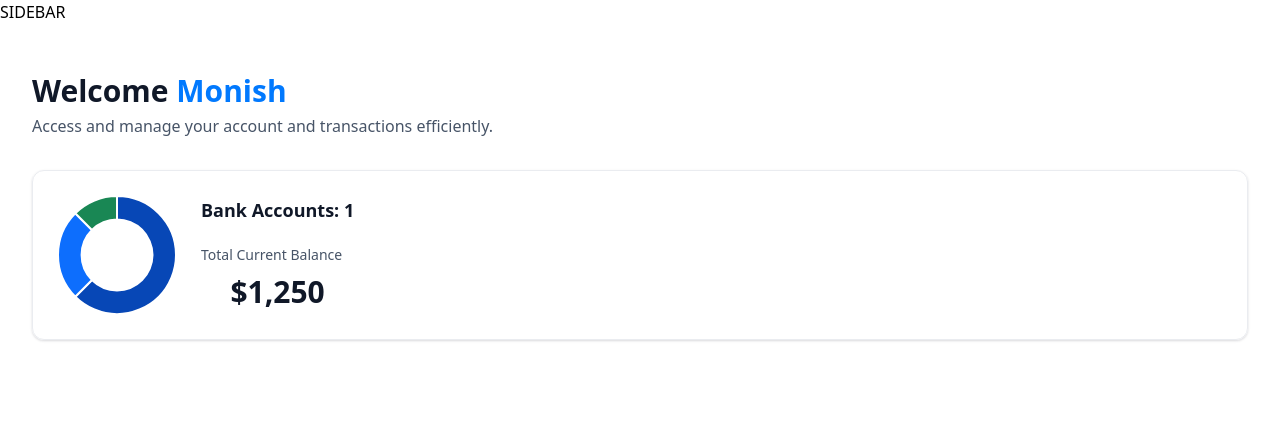
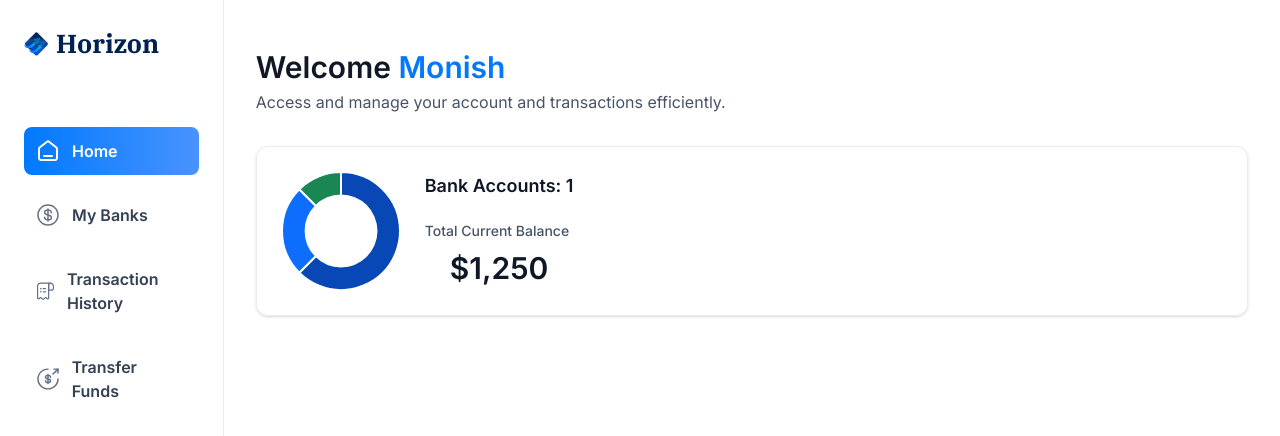
Before and after one commit to mon7792/ccbanking, a Next.js app: page / in a window 1280 px wide. Shown: the top 436 px of the page. Built offline with nearby package versions, Linux system fonts and the light colour scheme.

Commit message:
added left and mobile sidebar

```diff
--- a/app/(root)/layout.tsx
+++ b/app/(root)/layout.tsx
@@ -1,12 +1,30 @@
+import MobileNav from "@/components/MobileNav";
+import Sidebar from "@/components/Sidebar";
+import Image from "next/image";
+
 export default function RootLayout({
   children,
 }: Readonly<{
   children: React.ReactNode;
 }>) {
+
+  const loggedIn = {
+    firstName: "Monish",
+    lastName: "K",
+  };
   return (
-    <main>
-      SIDEBAR
-      {children}
+    <main className="flex h-screen w-full font-inter">
+      <Sidebar user={loggedIn} />
+
+      <div className="flex size-full flex-col">
+        <div className="root-layout">
+          <Image src="/icons/logo.svg" alt="menu icon" width={30} height={30}/>
+          <div>
+            <MobileNav user={loggedIn} />
+          </div>
+        </div>
+        {children}
+      </div>
     </main>
   );
 }
--- /dev/null
+++ b/components/MobileNav.tsx
@@ -0,0 +1,63 @@
+"use client";
+import {
+    Sheet,
+    SheetClose,
+    SheetContent,
+    SheetDescription,
+    SheetHeader,
+    SheetTitle,
+    SheetTrigger,
+} from "@/components/ui/sheet"
+import Image from "next/image";
+import Link from "next/link";
+
+import { sidebarLinks } from "@/constants";
+import { usePathname } from "next/navigation";
+import { cn } from "@/lib/utils";
+
+const MobileNav = ({ user }: MobileNavProps) => {
+    const pathname = usePathname();
+    return (
+        <section className="w-full max-w-[264px]">
+            <Sheet>
+                <SheetTrigger>
+                    <Image src="/icons/hamburger.svg" alt="menu" width={30} height={30} className="cursor-pointer" />
+                </SheetTrigger>
+                <SheetContent side="left" className="border-none bg-white">
+                    <Link href="/" className="cursor-pointer flex items-center gap-1 px-4">
+                        <Image src="/icons/logo.svg" alt="Horizon Logo" width={34} height={34} />
+                        <h1 className="text-26 font-ibm-plex-serif font-bold text-black-1">Horizon</h1>
+                    </Link>
+
+                    <div className="mobilenav-sheet">
+                        <SheetClose asChild>
+                            <nav className="flex h-full flex-col gap-6 pt-16 text-white">
+                                {sidebarLinks.map((item, i) => {
+                                    const isActive = pathname === item.route || pathname.startsWith(`${item.route}/`);
+                                    return (
+                                        <SheetClose asChild key={item.label}>
+                                            <Link href={item.route} key={item.label} className={cn('mobilenav-sheet_close w-full', {
+                                                'bg-bank-gradient': isActive,
+                                            })}>
+                                                <Image src={item.imgURL} alt={item.label} width={20} height={20} className={cn({ 'brightness-[3] invert-0': isActive })} />
+                                                <p className={cn('text-16 font-semibold text-black-2', {
+                                                    'text-white': isActive,
+                                                })}>{item.label}</p>
+                                            </Link>
+                                            USER
+                                        </SheetClose>
+                                    );
+                                })}
+                            </nav>
+                        </SheetClose>
+                        FOOTER
+                    </div>
+
+
+                </SheetContent>
+            </Sheet>
+        </section>
+    );
+}
+
+export default MobileNav;
--- /dev/null
+++ b/components/RightSidebar.tsx
@@ -0,0 +1,4 @@
+const RightSidebar = () => {
+}
+
+export default RightSidebar;
--- /dev/null
+++ b/components/Sidebar.tsx
@@ -0,0 +1,42 @@
+"use client";
+
+import { sidebarLinks } from "@/constants";
+import { cn } from "@/lib/utils";
+import Image from "next/image";
+import Link from "next/link";
+import { usePathname } from "next/navigation";
+
+const Sidebar = ({ user }: SiderbarProps) => {
+    const pathname = usePathname();
+    return (
+        <section className="sidebar">
+            <nav className="flex flex-col gap-4">
+                <Link href="/" className="mb-12 cursor-pointer flex items-center gap-2">
+                    <Image src="/icons/logo.svg" alt="Horizon Logo" width={34} height={34} className="size-[24px] max-xl:size-14" />
+                    <h1 className="sidebar-logo">Horizon</h1>
+                </Link>
+
+                {sidebarLinks.map((item, i) => {
+                    const isActive = pathname === item.route || pathname.startsWith(`${item.route}/`);
+                    return (
+                        <Link href={item.route} key={item.label} className={cn('sidebar-link', {
+                            'bg-bank-gradient': isActive,
+                        })}>
+                            <div className="relative size-6">
+                                <Image src={item.imgURL} alt={item.label} fill className={cn({ 'brightness-[3] invert-0': isActive })} />
+                            </div>
+
+                            <p className={cn('sidebar-label', {
+                                '!text-white': isActive,
+                            })}>{item.label}</p>
+                        </Link>
+                    );
+                })}
+
+                USER
+            </nav>
+            FOOTER
+        </section>
+    );
+}
+export default Sidebar;
--- /dev/null
+++ b/components/ui/sheet.tsx
@@ -0,0 +1,140 @@
+"use client"
+
+import * as React from "react"
+import * as SheetPrimitive from "@radix-ui/react-dialog"
+import { cva, type VariantProps } from "class-variance-authority"
+import { X } from "lucide-react"
+
+import { cn } from "@/lib/utils"
+
+const Sheet = SheetPrimitive.Root
+
+const SheetTrigger = SheetPrimitive.Trigger
+
+const SheetClose = SheetPrimitive.Close
+
+const SheetPortal = SheetPrimitive.Portal
+
+const SheetOverlay = React.forwardRef<
+  React.ElementRef<typeof SheetPrimitive.Overlay>,
+  React.ComponentPropsWithoutRef<typeof SheetPrimitive.Overlay>
+>(({ className, ...props }, ref) => (
+  <SheetPrimitive.Overlay
+    className={cn(
+      "fixed inset-0 z-50 bg-black/80  data-[state=open]:animate-in data-[state=closed]:animate-out data-[state=closed]:fade-out-0 data-[state=open]:fade-in-0",
+      className
+    )}
+    {...props}
+    ref={ref}
+  />
+))
+SheetOverlay.displayName = SheetPrimitive.Overlay.displayName
+
+const sheetVariants = cva(
+  "fixed z-50 gap-4 bg-background p-6 shadow-lg transition ease-in-out data-[state=open]:animate-in data-[state=closed]:animate-out data-[state=closed]:duration-300 data-[state=open]:duration-500",
+  {
+    variants: {
+      side: {
+        top: "inset-x-0 top-0 border-b data-[state=closed]:slide-out-to-top data-[state=open]:slide-in-from-top",
+        bottom:
+          "inset-x-0 bottom-0 border-t data-[state=closed]:slide-out-to-bottom data-[state=open]:slide-in-from-bottom",
+        left: "inset-y-0 left-0 h-full w-3/4 border-r data-[state=closed]:slide-out-to-left data-[state=open]:slide-in-from-left sm:max-w-sm",
+        right:
+          "inset-y-0 right-0 h-full w-3/4  border-l data-[state=closed]:slide-out-to-right data-[state=open]:slide-in-from-right sm:max-w-sm",
+      },
+    },
+    defaultVariants: {
+      side: "right",
+    },
+  }
+)
+
+interface SheetContentProps
+  extends React.ComponentPropsWithoutRef<typeof SheetPrimitive.Content>,
+    VariantProps<typeof sheetVariants> {}
+
+const SheetContent = React.forwardRef<
+  React.ElementRef<typeof SheetPrimitive.Content>,
+  SheetContentProps
+>(({ side = "right", className, children, ...props }, ref) => (
+  <SheetPortal>
+    <SheetOverlay />
+    <SheetPrimitive.Content
+      ref={ref}
+      className={cn(sheetVariants({ side }), className)}
+      {...props}
+    >
+      {children}
+      <SheetPrimitive.Close className="absolute right-4 top-4 rounded-sm opacity-70 ring-offset-background transition-opacity hover:opacity-100 focus:outline-none focus:ring-2 focus:ring-ring focus:ring-offset-2 disabled:pointer-events-none data-[state=open]:bg-secondary">
+        <X className="h-4 w-4" />
+        <span className="sr-only">Close</span>
+      </SheetPrimitive.Close>
+    </SheetPrimitive.Content>
+  </SheetPortal>
+))
+SheetContent.displayName = SheetPrimitive.Content.displayName
+
+const SheetHeader = ({
+  className,
+  ...props
+}: React.HTMLAttributes<HTMLDivElement>) => (
+  <div
+    className={cn(
+      "flex flex-col space-y-2 text-center sm:text-left",
+      className
+    )}
+    {...props}
+  />
+)
+SheetHeader.displayName = "SheetHeader"
+
+const SheetFooter = ({
+  className,
+  ...props
+}: React.HTMLAttributes<HTMLDivElement>) => (
+  <div
+    className={cn(
+      "flex flex-col-reverse sm:flex-row sm:justify-end sm:space-x-2",
+      className
+    )}
+    {...props}
+  />
+)
+SheetFooter.displayName = "SheetFooter"
+
+const SheetTitle = React.forwardRef<
+  React.ElementRef<typeof SheetPrimitive.Title>,
+  React.ComponentPropsWithoutRef<typeof SheetPrimitive.Title>
+>(({ className, ...props }, ref) => (
+  <SheetPrimitive.Title
+    ref={ref}
+    className={cn("text-lg font-semibold text-foreground", className)}
+    {...props}
+  />
+))
+SheetTitle.displayName = SheetPrimitive.Title.displayName
+
+const SheetDescription = React.forwardRef<
+  React.ElementRef<typeof SheetPrimitive.Description>,
+  React.ComponentPropsWithoutRef<typeof SheetPrimitive.Description>
+>(({ className, ...props }, ref) => (
+  <SheetPrimitive.Description
+    ref={ref}
+    className={cn("text-sm text-muted-foreground", className)}
+    {...props}
+  />
+))
+SheetDescription.displayName = SheetPrimitive.Description.displayName
+
+export {
+  Sheet,
+  SheetPortal,
+  SheetOverlay,
+  SheetTrigger,
+  SheetClose,
+  SheetContent,
+  SheetHeader,
+  SheetFooter,
+  SheetTitle,
+  SheetDescription,
+}
--- a/package.json
+++ b/package.json
@@ -9,6 +9,7 @@
     "lint": "next lint"
   },
   "dependencies": {
+    "@radix-ui/react-dialog": "^1.0.5",
     "@radix-ui/react-slot": "^1.0.2",
     "chart.js": "^4.4.2",
     "class-variance-authority": "^0.7.0",
```
Also changed, not shown: 1 other file (tests, documents, lock files or other folders).
